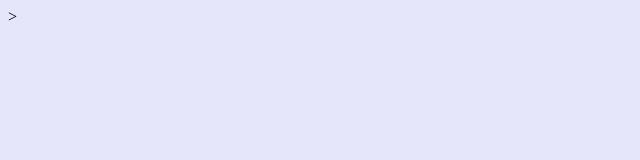
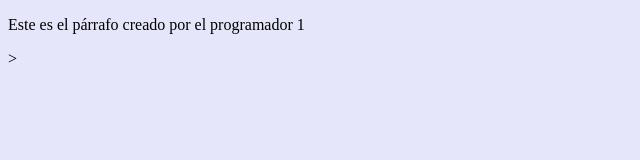
Before and after one commit to laura-glez/Proyecto-Ifp-Laura, a plain HTML site: page index.html in a window 1280 px wide. Shown: the whole page, without its empty margins (0-640 px from the left). Drawn offline with Linux system fonts and the light colour scheme.

Commit message:
Creando párrafo desde Programador1

```diff
--- a/index.html
+++ b/index.html
@@ -10,5 +10,7 @@
 </head>
 <body>
 
+
+    <p>Este es el párrafo creado por el programador 1</p>
 </body>
 </html>>
```
